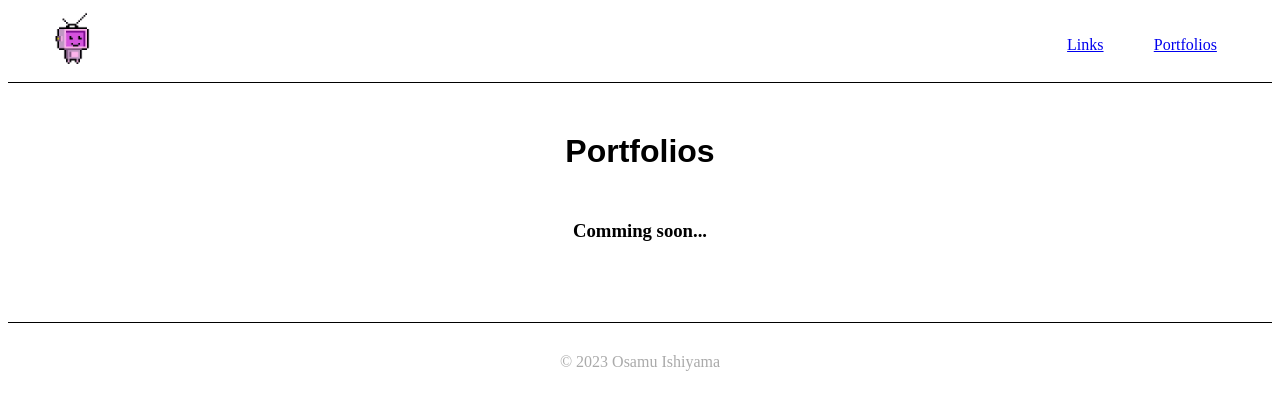
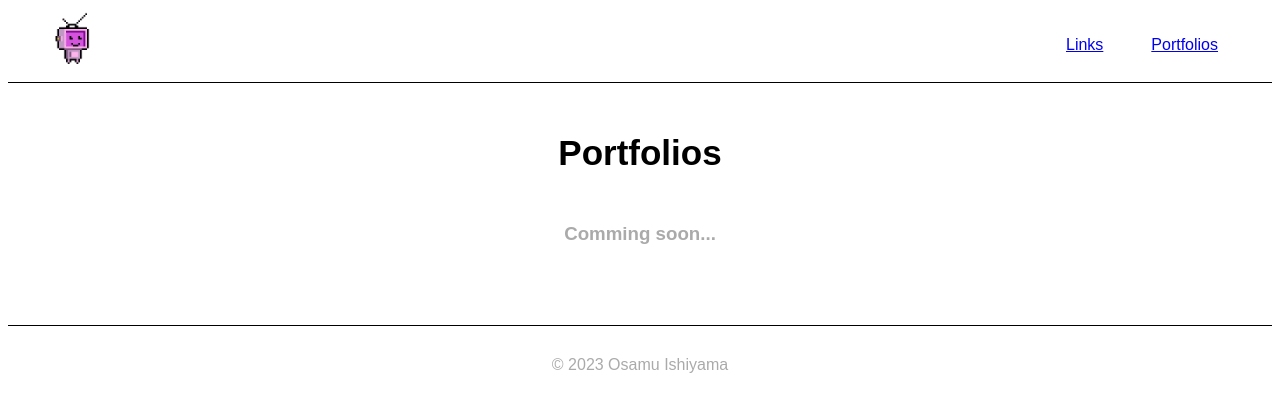
Before and after one commit to Ishige99/pages, a React (Create React App) app: page /pages/portfolio in a window 1280 px wide. Shown: the top 412 px of the page. Built offline with nearby package versions, Linux system fonts and the light colour scheme.

Commit message:
使用フォントをArialに固定

```diff
--- a/src/components/Footer.tsx
+++ b/src/components/Footer.tsx
@@ -14,5 +14,6 @@ const SFooter = styled.div`
 `;
 const SFooterCopyLight = styled.div`
   margin: 30px 0 0 0;
+  font-family: Arial;
   color: #aaaaaa;
 `;
--- a/src/components/Header.tsx
+++ b/src/components/Header.tsx
@@ -34,4 +34,6 @@ const SHeaderLinks = styled.div`
   align-items: center;
   margin-right: 30px;
 `;
-const SHeaderLink = styled(Link)``;
+const SHeaderLink = styled(Link)`
+  font-family: Arial;
+`;
--- a/src/components/PageTitle.tsx
+++ b/src/components/PageTitle.tsx
@@ -7,6 +7,7 @@ export const PageTitle = (props: {pageTitle: string}) => {
 
 const SPageTitle = styled.h1`
   text-align: center;
-  font-family: sans-serif;
+  font-family: Arial;
+  font-size: 35px;
   margin: 50px 0;
 `;
--- a/src/components/Portfolio.tsx
+++ b/src/components/Portfolio.tsx
@@ -19,4 +19,6 @@ const SPortfolioBody = styled.div`
 `
 const SPortfolioTmpText = styled.h3`
   text-align: center;
+  font-family: Arial;
+  color: #aaaaaa;
 `
--- a/src/components/ProfileInfo.tsx
+++ b/src/components/ProfileInfo.tsx
@@ -41,5 +41,5 @@ const SProfileImage = styled.img`
 
 const SProfileList = styled.li`
   margin: 5px 0;
-  font-family: sans-serif;
+  font-family: Arial;
 `;
```
